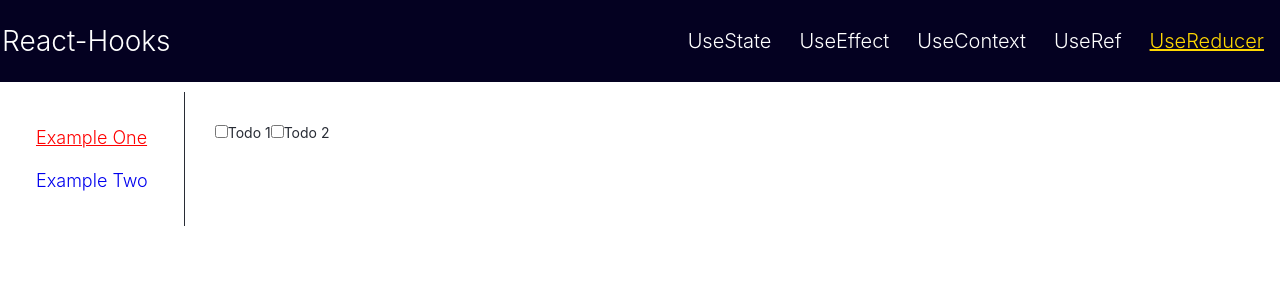
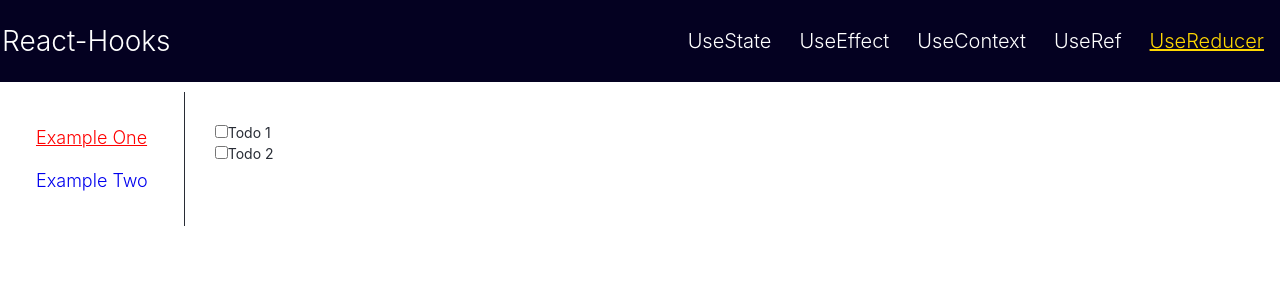
Before and after one commit to DevIdol/react-hooks, a React (Create React App) app: page /UseReducer/1 in a window 1280 px wide. Shown: the top 300 px of the page. Built offline with nearby package versions, Linux system fonts and the light colour scheme.

Commit message:
useReducer

```diff
--- a/src/Pages/UseReducer/UseReducerOne.js
+++ b/src/Pages/UseReducer/UseReducerOne.js
@@ -38,7 +38,8 @@ const useReducerOne = () => {
     <div style={{ padding: "30px" }}>
       {todos.map((todo) => {
         return (
-          <label>
+         <div key={todo.id}>
+            <label>
             <input
               type="checkbox"
               checked={todo.complete}
@@ -46,6 +47,7 @@ const useReducerOne = () => {
             />
             {todo.title}
           </label>
+         </div>
         );
       })}
     </div>
```
